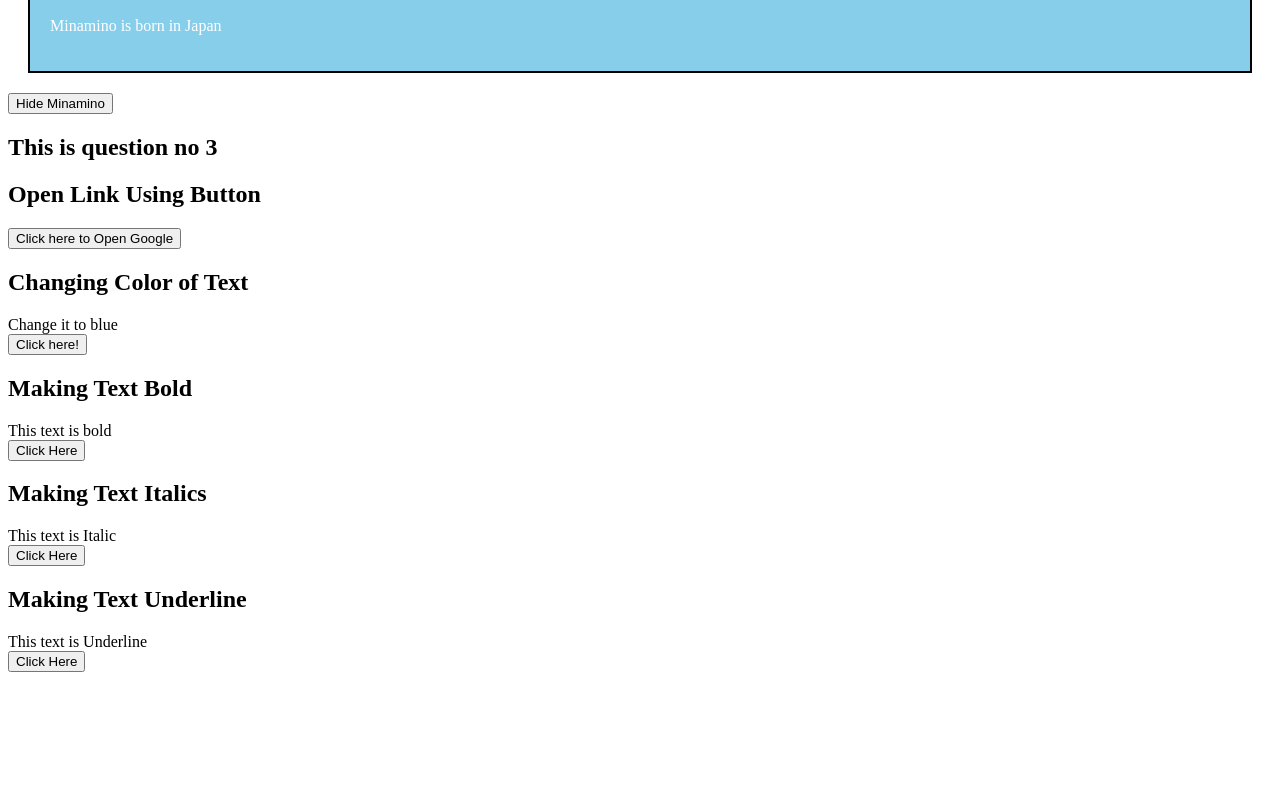
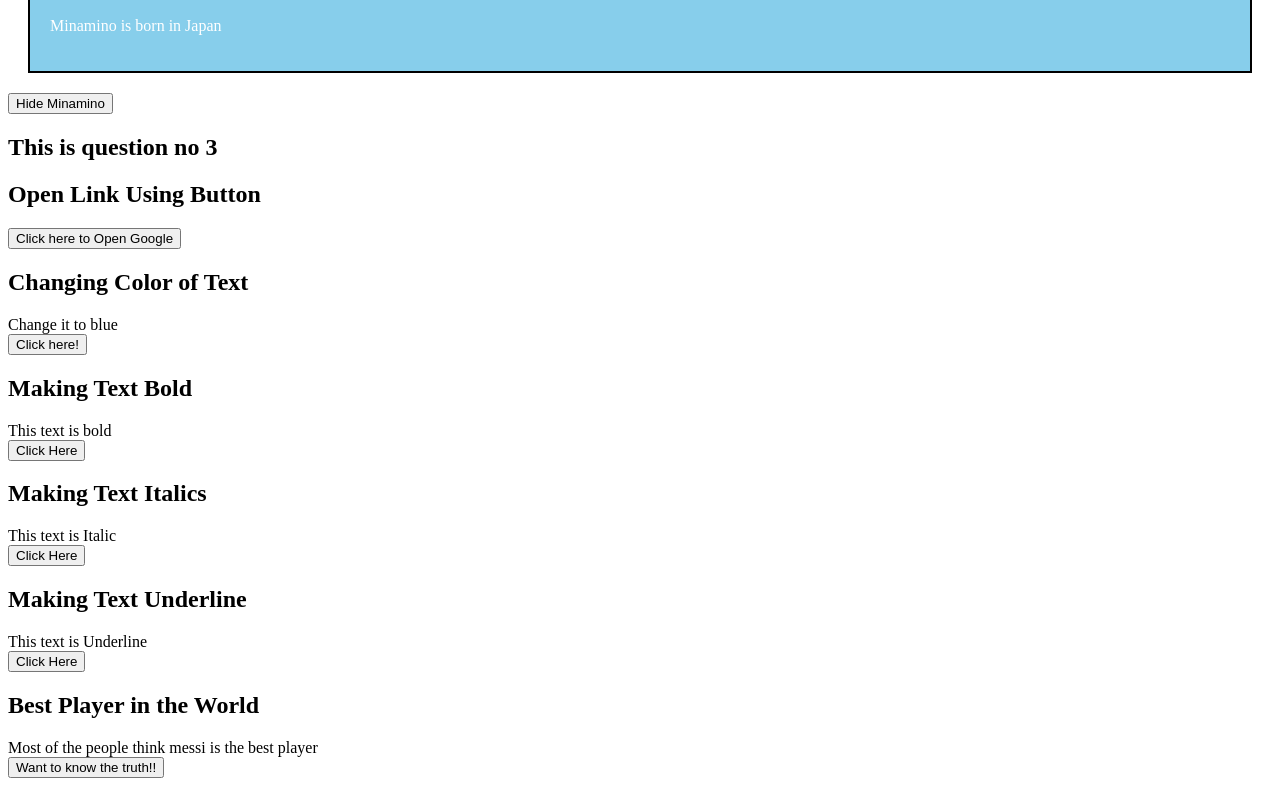
Before and after one commit to Kaflemax/mobile-programming, a plain HTML site: page index.html in a window 1280 px wide. Shown: the part 574-1360 px from the top of the page. Before the commit the page ends 1254 px from the top, so only its background shows below. Drawn offline with Linux system fonts and the light colour scheme.

Commit message:
Added eigth div

```diff
--- a/index.html
+++ b/index.html
@@ -46,6 +46,11 @@
  <h2>Making Text Underline</h2>
   <div id = "text3">This text is Underline</div>
  <button type = "button" onclick="document.getElementById('text3').style.textDecoration='underline'">Click Here</button>
-
+<h2>Best Player in the World</h2>
+<div>Most of the people think messi is the best player</div>
+<div id="demo1" style="display:none">
+  But the best player is Cristiano Ronaldo!
+</div>
+<button type="button" onclick="document.getElementById('demo1').style.display='block'">Want to know the truth!!</button>
 </body>
 </html>
```
